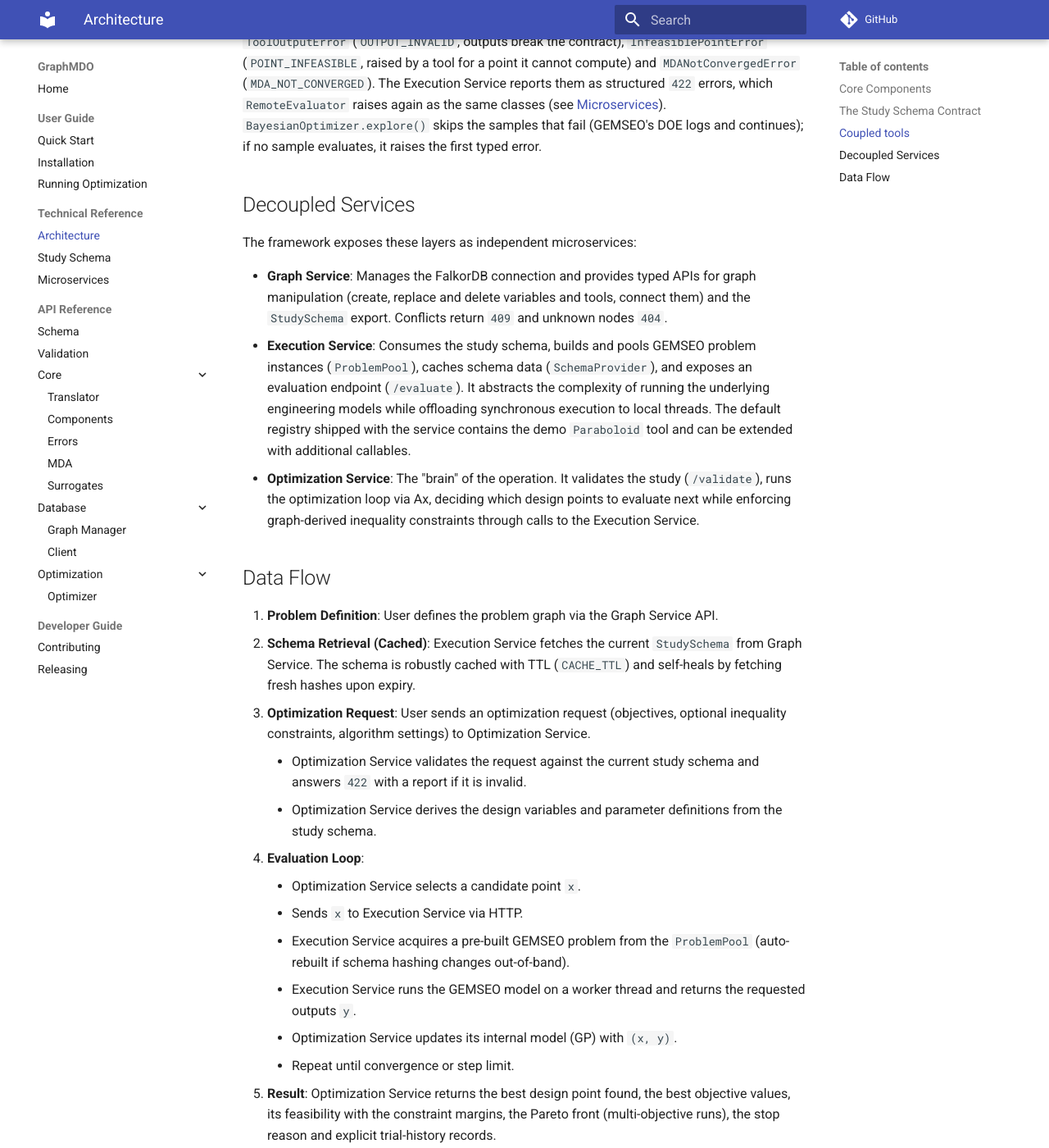
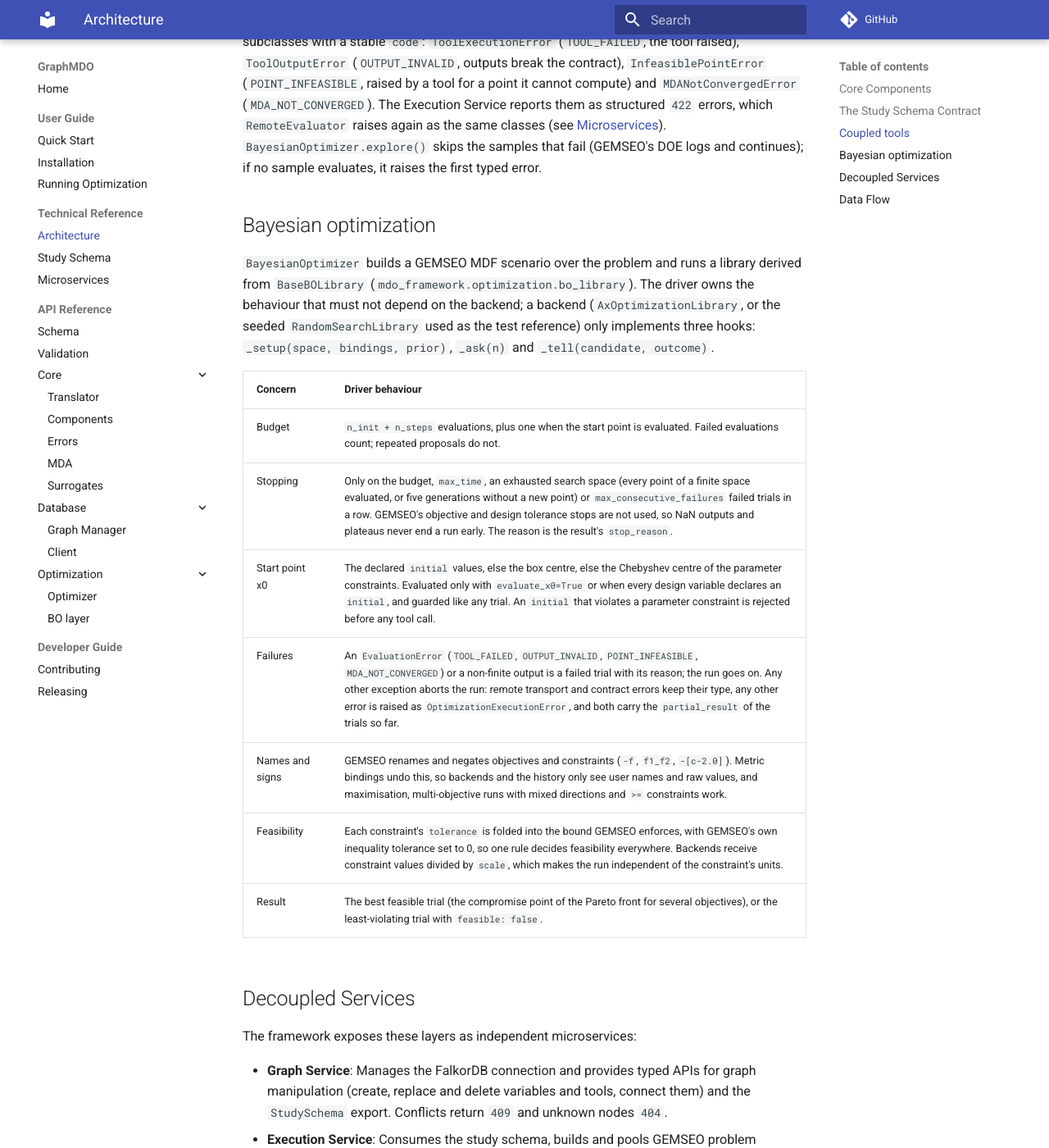
Before and after one commit to jultou-raa/GraphMDO, an MkDocs documentation site: the page built from docs/technical-reference/architecture.md, in a window 1280 px wide and 1400 px high, scrolled down 2496 px. Shown: the whole window at 82% size. Built offline with MkDocs 1.6.1 and Material for MkDocs 9.7.7, drawn with Linux system fonts in a browser that asks for light colours; comment, search, counter and statistics services are not loaded; some of the changed text lies outside the part shown.

Commit message:
docs: document the backend-neutral Bayesian-optimization layer
Architecture gets a Bayesian optimization section (budget, stopping, start point, failures, names and signs, feasibility and scale, result), the API reference a BO layer page for the driver, types, backends and errors, and AGENTS.md the new modules, the authoritative result and the thin-backend directive.

Co-authored-by: Copilot App <223556219+Copilot@users.noreply.github.com>

```diff
--- a/docs/technical-reference/architecture.md
+++ b/docs/technical-reference/architecture.md
@@ -18,9 +18,9 @@ The architecture consists of three primary layers:
     *   Solves coupled tools with a convergence-checked MDA (see [Coupled tools](#coupled-tools)).
     *   Handles variable promotion and data passing between components.
 
-3.  **Optimization Layer (Ax/SMT)**
-    *   Drives the execution layer to minimize/maximize objectives.
-    *   Uses Constrained Bayesian Optimization via Ax Platform (handling continuous, discrete, choices, and multi-objective definitions).
+3.  **Optimization Layer (GEMSEO driver + Ax)**
+    *   Drives the execution layer to minimize/maximize objectives through a backend-neutral Bayesian-optimization driver (see [Bayesian optimization](#bayesian-optimization)).
+    *   Uses Constrained Bayesian Optimization via Ax Platform by default (handling continuous, discrete, choices, and multi-objective definitions).
     *   Supports multi-fidelity surrogates (Co-Kriging) via SMT integration.
 
 ## The Study Schema Contract
@@ -57,6 +57,20 @@ By default the coupled tools run one after the other, so a tool exception always
 
 Evaluation failures share one hierarchy (`mdo_framework.core.errors`), all `ValueError` subclasses with a stable `code`: `ToolExecutionError` (`TOOL_FAILED`, the tool raised), `ToolOutputError` (`OUTPUT_INVALID`, outputs break the contract), `InfeasiblePointError` (`POINT_INFEASIBLE`, raised by a tool for a point it cannot compute) and `MDANotConvergedError` (`MDA_NOT_CONVERGED`). The Execution Service reports them as structured `422` errors, which `RemoteEvaluator` raises again as the same classes (see [Microservices](microservices.md#execution-service-port-8002)). `BayesianOptimizer.explore()` skips the samples that fail (GEMSEO's DOE logs and continues); if no sample evaluates, it raises the first typed error.
 
+## Bayesian optimization
+
+`BayesianOptimizer` builds a GEMSEO MDF scenario over the problem and runs a library derived from `BaseBOLibrary` (`mdo_framework.optimization.bo_library`). The driver owns the behaviour that must not depend on the backend; a backend (`AxOptimizationLibrary`, or the seeded `RandomSearchLibrary` used as the test reference) only implements three hooks: `_setup(space, bindings, prior)`, `_ask(n)` and `_tell(candidate, outcome)`.
+
+| Concern | Driver behaviour |
+| --- | --- |
+| Budget | `n_init + n_steps` evaluations, plus one when the start point is evaluated. Failed evaluations count; repeated proposals do not. |
+| Stopping | Only on the budget, `max_time`, an exhausted search space (every point of a finite space evaluated, or five generations without a new point) or `max_consecutive_failures` failed trials in a row. GEMSEO's objective and design tolerance stops are not used, so NaN outputs and plateaus never end a run early. The reason is the result's `stop_reason`. |
+| Start point x0 | The declared `initial` values, else the box centre, else the Chebyshev centre of the parameter constraints. Evaluated only with `evaluate_x0=True` or when every design variable declares an `initial`, and guarded like any trial. An `initial` that violates a parameter constraint is rejected before any tool call. |
+| Failures | An `EvaluationError` (`TOOL_FAILED`, `OUTPUT_INVALID`, `POINT_INFEASIBLE`, `MDA_NOT_CONVERGED`) or a non-finite output is a failed trial with its reason; the run goes on. Any other exception aborts the run: remote transport and contract errors keep their type, any other error is raised as `OptimizationExecutionError`, and both carry the `partial_result` of the trials so far. |
+| Names and signs | GEMSEO renames and negates objectives and constraints (`-f`, `f1_f2`, `-[c-2.0]`). Metric bindings undo this, so backends and the history only see user names and raw values, and maximisation, multi-objective runs with mixed directions and `>=` constraints work. |
+| Feasibility | Each constraint's `tolerance` is folded into the bound GEMSEO enforces, with GEMSEO's own inequality tolerance set to 0, so one rule decides feasibility everywhere. Backends receive constraint values divided by `scale`, which makes the run independent of the constraint's units. |
+| Result | The best feasible trial (the compromise point of the Pareto front for several objectives), or the least-violating trial with `feasible: false`. |
+
 ## Decoupled Services
 
 The framework exposes these layers as independent microservices:
--- a/mkdocs.yml
+++ b/mkdocs.yml
@@ -48,6 +48,7 @@ nav:
       - Client: api/db/client.md
     - Optimization:
       - Optimizer: api/optimization/optimizer.md
+      - BO layer: api/optimization/bo_library.md
   - Developer Guide:
     - Contributing: dev-guide/contributing.md
     - Releasing: dev-guide/releasing.md
```
Also changed, not shown: AGENTS.md (+5 -4 lines), docs/api/optimization/bo_library.md (added, +28 -0 lines).
